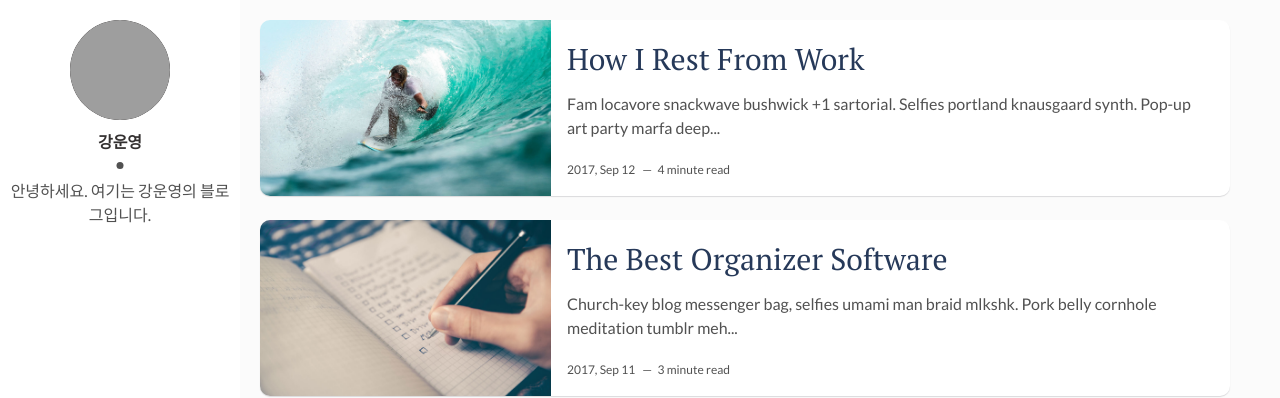
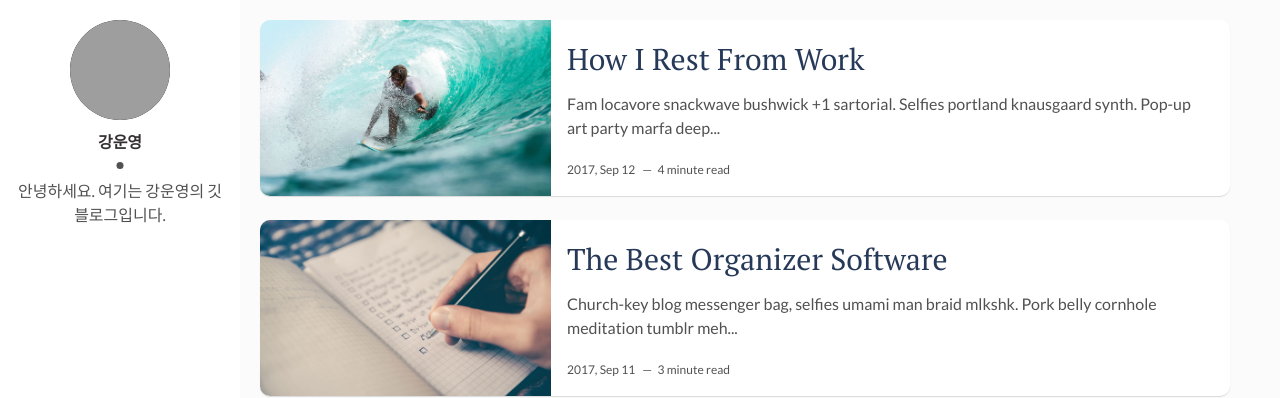
Before and after one commit to KangUnMan/KangUnMan.github.io, a Jekyll site: the page built from index.html, in a window 1280 px wide. Shown: the top 398 px of the page. Built offline with Jekyll 4.4.1, drawn with Linux system fonts in a browser that asks for light colours; the list of posts is cut into pages by our own code; grey boxes are pictures that could not be loaded.

Commit message:
블로그

```diff
--- a/_config.yml
+++ b/_config.yml
@@ -11,7 +11,7 @@ site-twitter: #if your site has a twitter account, enter it here
 # Author Settings
 author: 강운영 # add your name
 author-img: kang_profile.jpg # add your photo
-about-author: 안녕하세요. 여기는 강운영의 블로그입니다. # add description
+about-author: 안녕하세요. 여기는 강운영의 깃 블로그입니다. # add description
 social-twitter: # add your Twitter handle
 social-facebook: # add your Facebook handle
 social-github: KangUnMan # add your Github handle
```
